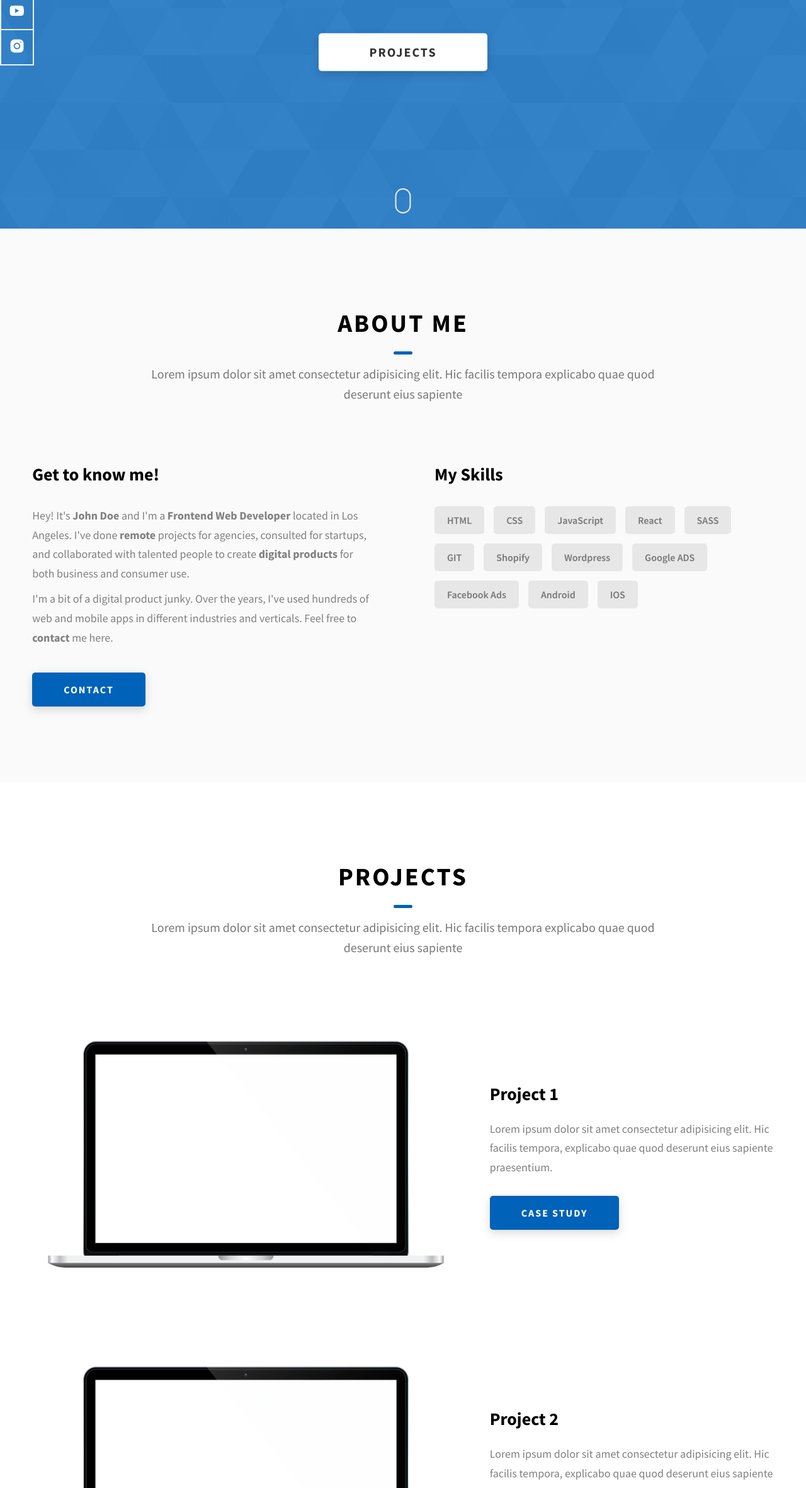
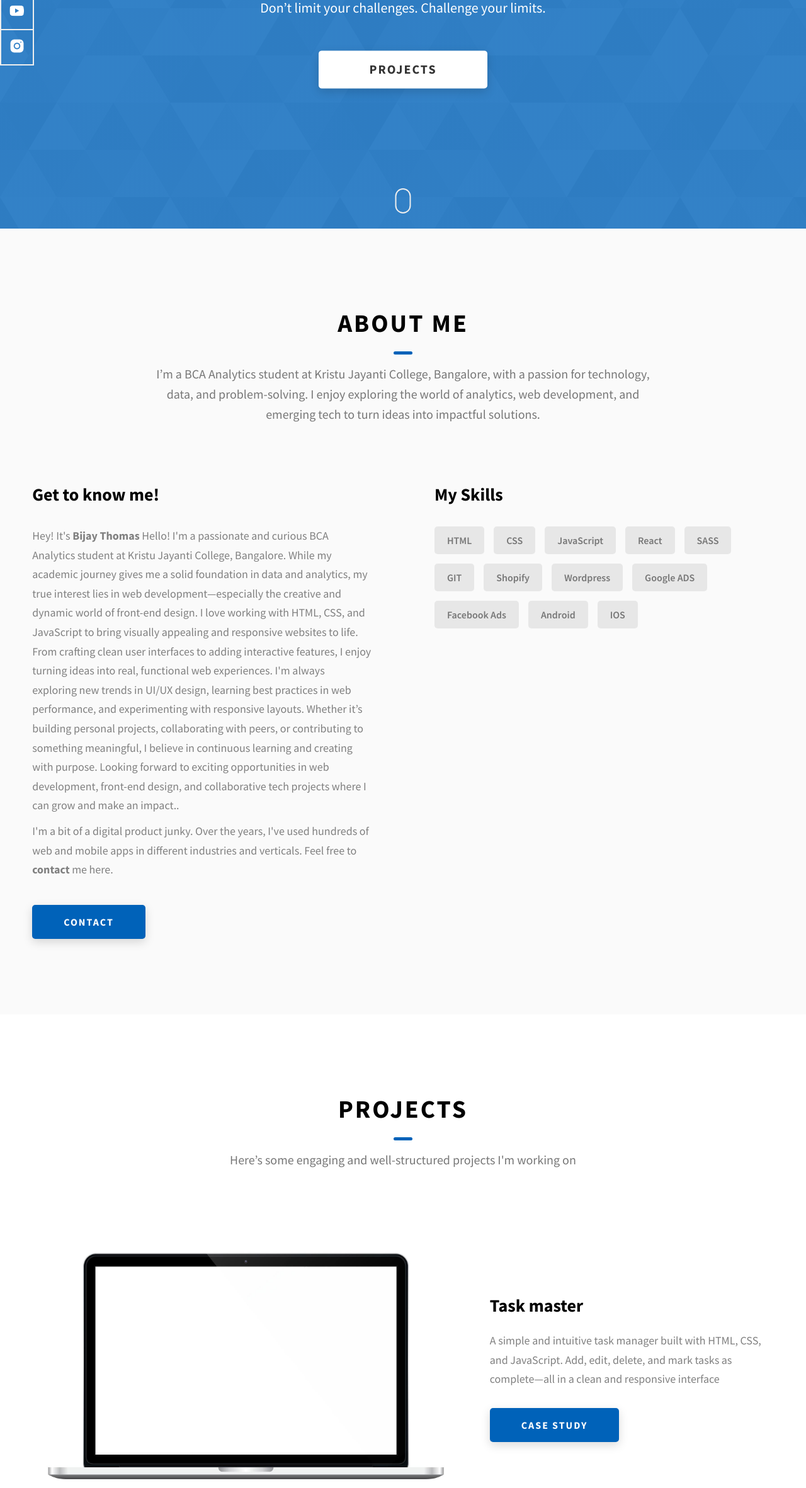
Before and after one commit to bijaythms/Portfolio, a website: page index.html in a window 1280 px wide. Shown: the part 437-2800 px from the top of the page at 63% size. Drawn offline with Linux system fonts and the light colour scheme.

Commit message:
portfolio

```diff
--- a/index.html
+++ b/index.html
@@ -27,7 +27,7 @@
               class="header__logo-img"
             />
           </div>
-          <span class="header__logo-sub">John Doe</span>
+          <span class="header__logo-sub">Bijay Thomas</span>
         </div>
         <div class="header__main">
           <ul class="header__links">
@@ -84,12 +84,10 @@
     </header>
     <section class="home-hero">
       <div class="home-hero__content">
-        <h1 class="heading-primary">Hey, My name is John Doe</h1>
+        <h1 class="heading-primary">Hey, My name is Bijay Thomas</h1>
         <div class="home-hero__info">
           <p class="text-primary">
-            Lorem ipsum dolor sit amet consectetur adipisicing elit. Hic facilis
-            tempora explicabo quae quod deserunt eius sapiente solutions for
-            complex problems
+            Don’t limit your challenges. Challenge your limits.
           </p>
         </div>
         <div class="home-hero__cta">
@@ -155,8 +153,7 @@
         <h2 class="heading heading-sec heading-sec__mb-med">
           <span class="heading-sec__main">About Me</span>
           <span class="heading-sec__sub">
-            Lorem ipsum dolor sit amet consectetur adipisicing elit. Hic facilis
-            tempora explicabo quae quod deserunt eius sapiente
+            I’m a BCA Analytics student at Kristu Jayanti College, Bangalore, with a passion for technology, data, and problem-solving. I enjoy exploring the world of analytics, web development, and emerging tech to turn ideas into impactful solutions.
           </span>
         </h2>
         <div class="about__content">
@@ -165,14 +162,11 @@
             <div class="about__content-details">
               <p class="about__content-details-para">
                 Hey! It's
-                <strong>John Doe</strong>
-                and I'm a <strong> Frontend Web Developer </strong> located in
-                Los Angeles. I've done
-                <strong> remote </strong>
-                projects for agencies, consulted for startups, and collaborated
-                with talented people to create
-                <strong>digital products </strong>
-                for both business and consumer use.
+                <strong>Bijay Thomas</strong>
+                Hello! I'm a passionate and curious BCA Analytics student at Kristu Jayanti College, Bangalore. While my academic journey gives me a solid foundation in data and analytics, my true interest lies in web development—especially the creative and dynamic world of front-end design.
+I love working with HTML, CSS, and JavaScript to bring visually appealing and responsive websites to life. From crafting clean user interfaces to adding interactive features, I enjoy turning ideas into real, functional web experiences.
+I'm always exploring new trends in UI/UX design, learning best practices in web performance, and experimenting with responsive layouts. Whether it’s building personal projects, collaborating with peers, or contributing to something meaningful, I believe in continuous learning and creating with purpose.
+Looking forward to exciting opportunities in web development, front-end design, and collaborative tech projects where I can grow and make an impact..
               </p>
               <p class="about__content-details-para">
                 I'm a bit of a digital product junky. Over the years, I've used
@@ -210,8 +204,8 @@
         <h2 class="heading heading-sec heading-sec__mb-bg">
           <span class="heading-sec__main">Projects</span>
           <span class="heading-sec__sub">
-            Lorem ipsum dolor sit amet consectetur adipisicing elit. Hic facilis
-            tempora explicabo quae quod deserunt eius sapiente
+Here’s some engaging and well-structured projects I'm working on
+
           </span>
         </h2>
 
@@ -226,11 +220,9 @@
               />
             </div>
             <div class="projects__row-content">
-              <h3 class="projects__row-content-title">Project 1</h3>
+              <h3 class="projects__row-content-title">Task master</h3>
               <p class="projects__row-content-desc">
-                Lorem ipsum dolor sit amet consectetur adipisicing elit. Hic
-                facilis tempora, explicabo quae quod deserunt eius sapiente
-                praesentium.
+                A simple and intuitive task manager built with HTML, CSS, and JavaScript. Add, edit, delete, and mark tasks as complete—all in a clean and responsive interface
               </p>
               <a
                 href="./project-1.html"
@@ -399,9 +391,9 @@
 
         <!-- If you give me some credit or shoutout here by linking to my website, then it will be a big thing for me and will help me a lot :) -->
         <div class="main-footer__lower">
-          &copy; Copyright 2021. Made by
-          <a rel="noreferrer" target="_blank" href="https://rammaheshwari.com"
-            >Ram Maheshwari</a
+          &copy; Copyright 2025. Made by
+          <a rel="noreferrer" target="_blank" href="https://bijaythms.com"
+            >Bijay Thomas</a
           >
         </div>
       </div>
```
Also changed, not shown: project-1.html (+11 -16 lines).
